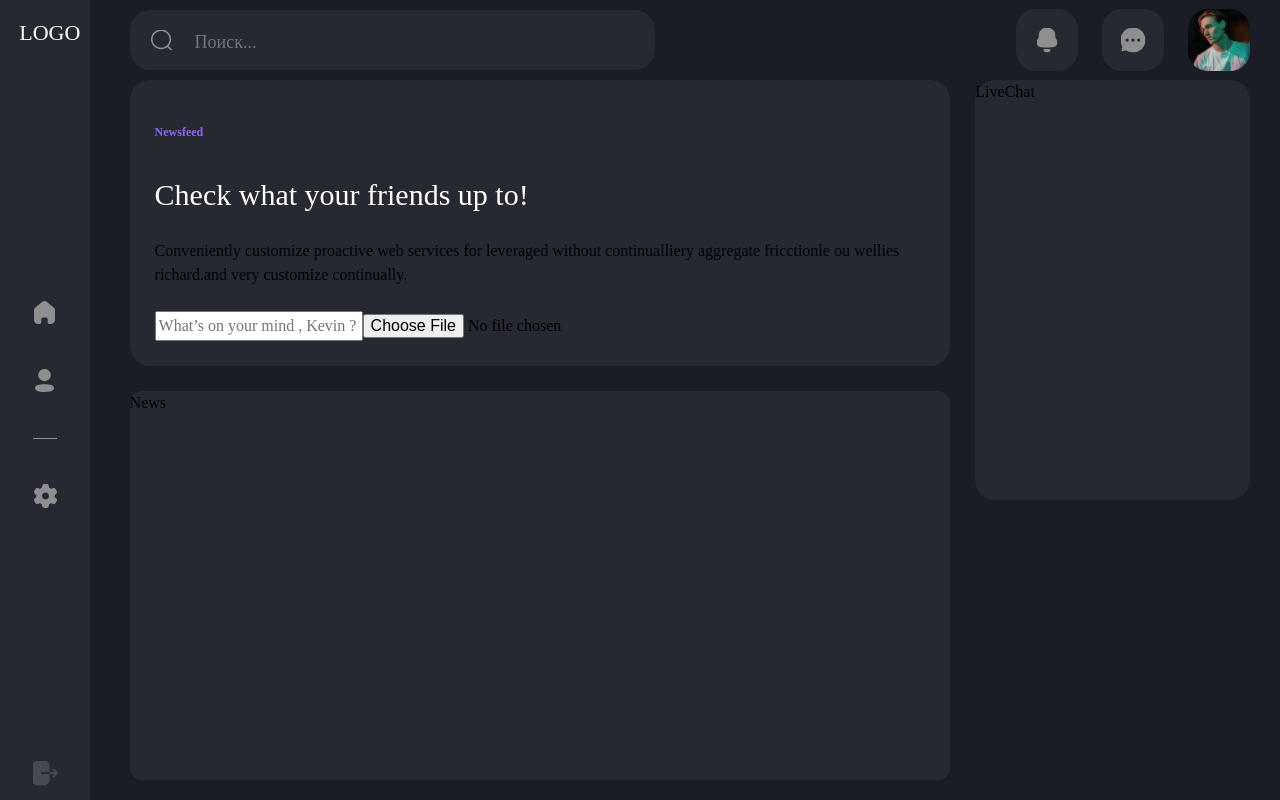
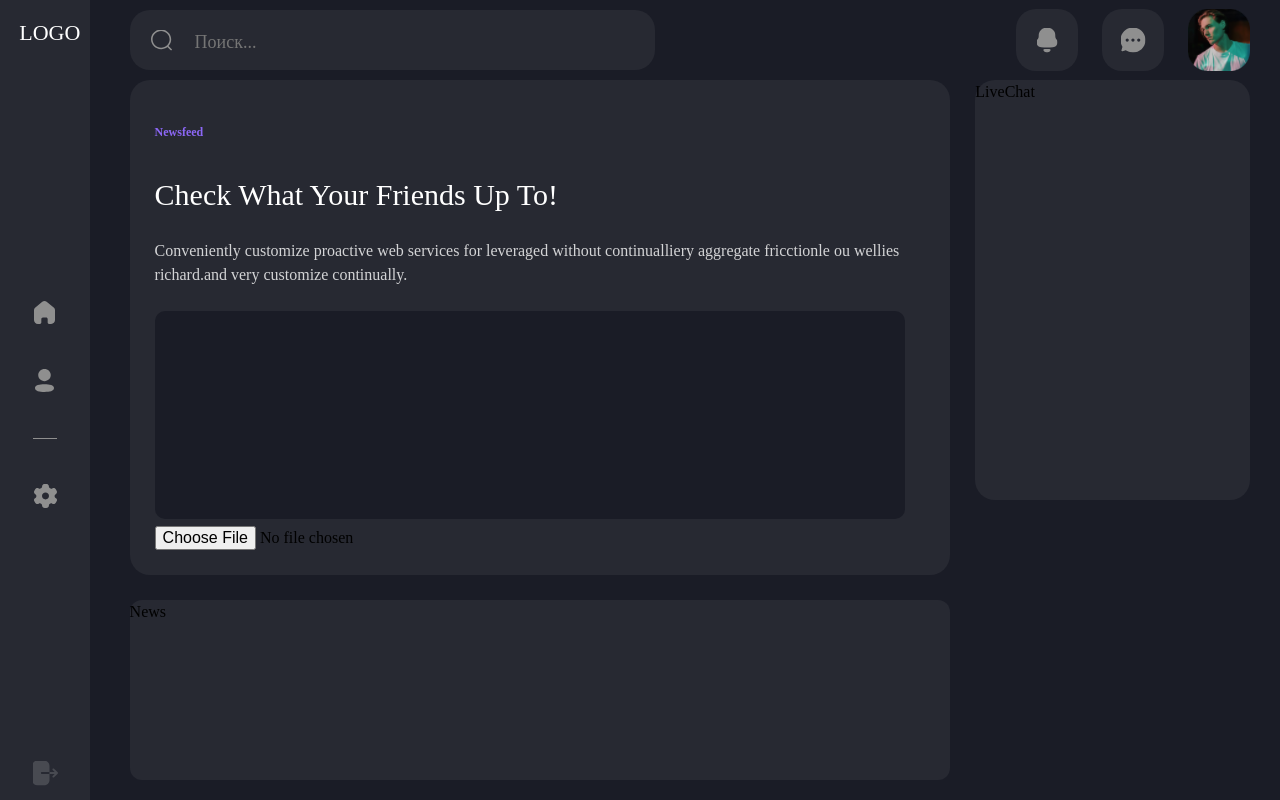
Before and after one commit to YaroslavMus/LogGo, a React (Vite) app: page / in a window 1280 px wide. Built offline with nearby package versions, Linux system fonts and the light colour scheme.

Commit message:
Newsfeed(databug)

```diff
--- a/src/componets/Content/Newsfeed/Newsfeed.css
+++ b/src/componets/Content/Newsfeed/Newsfeed.css
@@ -14,10 +14,31 @@
 }
 
 
-.content_wraper-news h2{
+.content_wraper-news h2 {
 	color: rgb(255, 255, 255);
 	font-family: Bakbak One;
 	font-size: 30px;
 	font-weight: 400;
-	line-height: 38px
+	line-height: 38px;
+	text-transform: capitalize;
 }
+
+.content_wraper p {
+	color: rgba(255, 255, 255, 0.8);
+}
+
+.newsfeed_textarea {
+	background: var(--mainBlack);
+	outline: none;
+	border: none;
+	width: 100%;
+	color: rgb(165, 165, 165);
+	resize: none;
+	border-radius: 10px;
+	padding: 15px 62px 145px 15px;
+}
+
+.newsfeed_textarea::-webkit-scrollbar {
+	width: 0px;
+	height: 0px;
+}
--- a/src/componets/Content/Newsfeed/Newsfeed.jsx
+++ b/src/componets/Content/Newsfeed/Newsfeed.jsx
@@ -7,14 +7,16 @@ export default function Newsfeed() {
 			<h1>Newsfeed</h1>
 			<h2>Check what your friends up to!</h2>
 			<p>Conveniently customize proactive web services for leveraged without continualliery aggregate fricctionle ou wellies richard.and very customize  continually.</p>
+			<form >
 				<label htmlFor="">
-				<input type="text" placeholder='What’s on your mind , Kevin ?' />
+					<textarea placeholder='What’s on your mind , Kevin ?' className='newsfeed_textarea'> </textarea>
 				</label>
 				<label htmlFor="">
-				<input type="file" />
+					<input type="file" className='newsfeed_input-file' />
 				</label>
 				<button></button>
 				<button></button>
+			</form>
 		</div>
 	)
 }
--- a/src/style.css
+++ b/src/style.css
@@ -1,5 +1,6 @@
 :root {
 	--mainGrey: rgb(39, 41, 50);
+	--mainBlack: rgb(26, 28, 38)
 }
 
 @font-face {
@@ -200,7 +201,7 @@ body {
 	grid-template-areas:
 		"logo_wraper header_wraper "
 		"logo_wraper content_wraper";
-	background: rgb(26, 28, 38);
+	background: var(--mainBlack);
 	height: 100vh;
 	width: 100vw;
 }
```
Also changed, not shown: src/pages/MainNews/MainNews.css (line endings or trailing spaces). Lines whose indentation alone changed are shown as unchanged.
